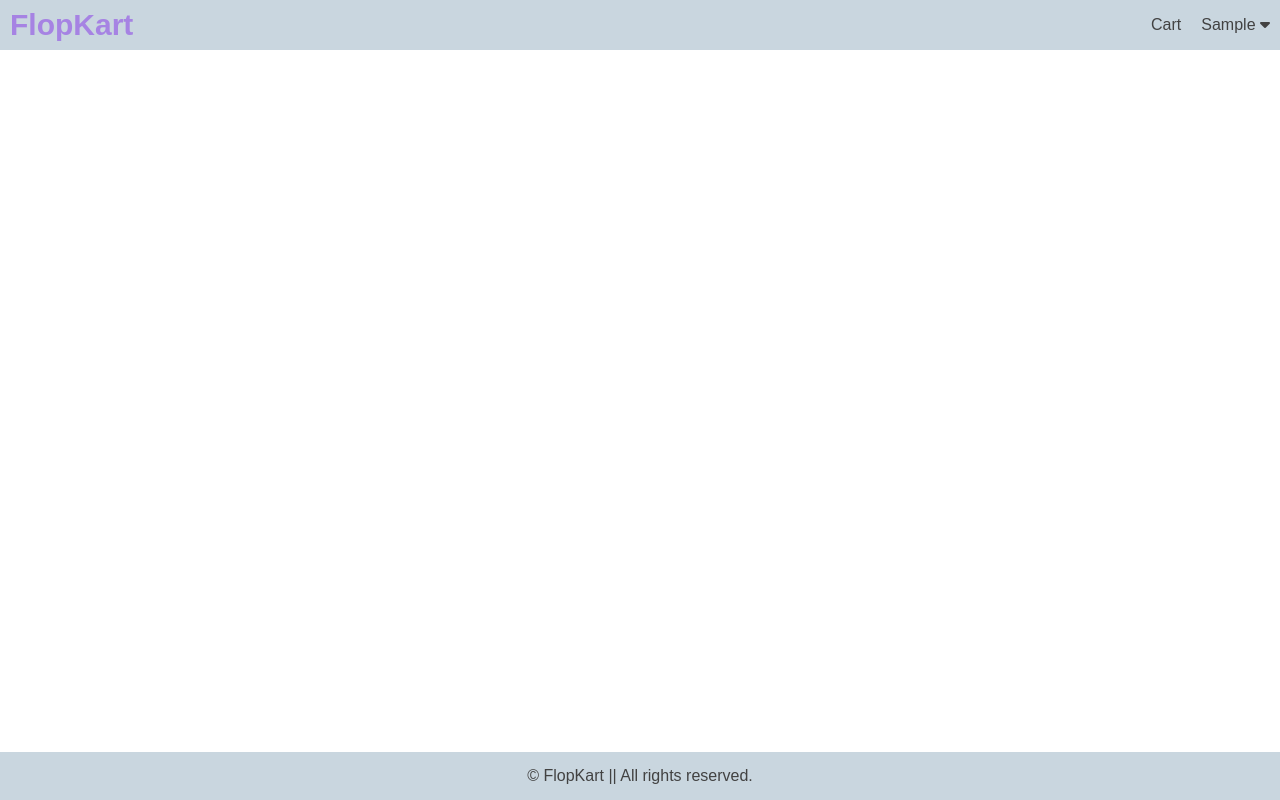
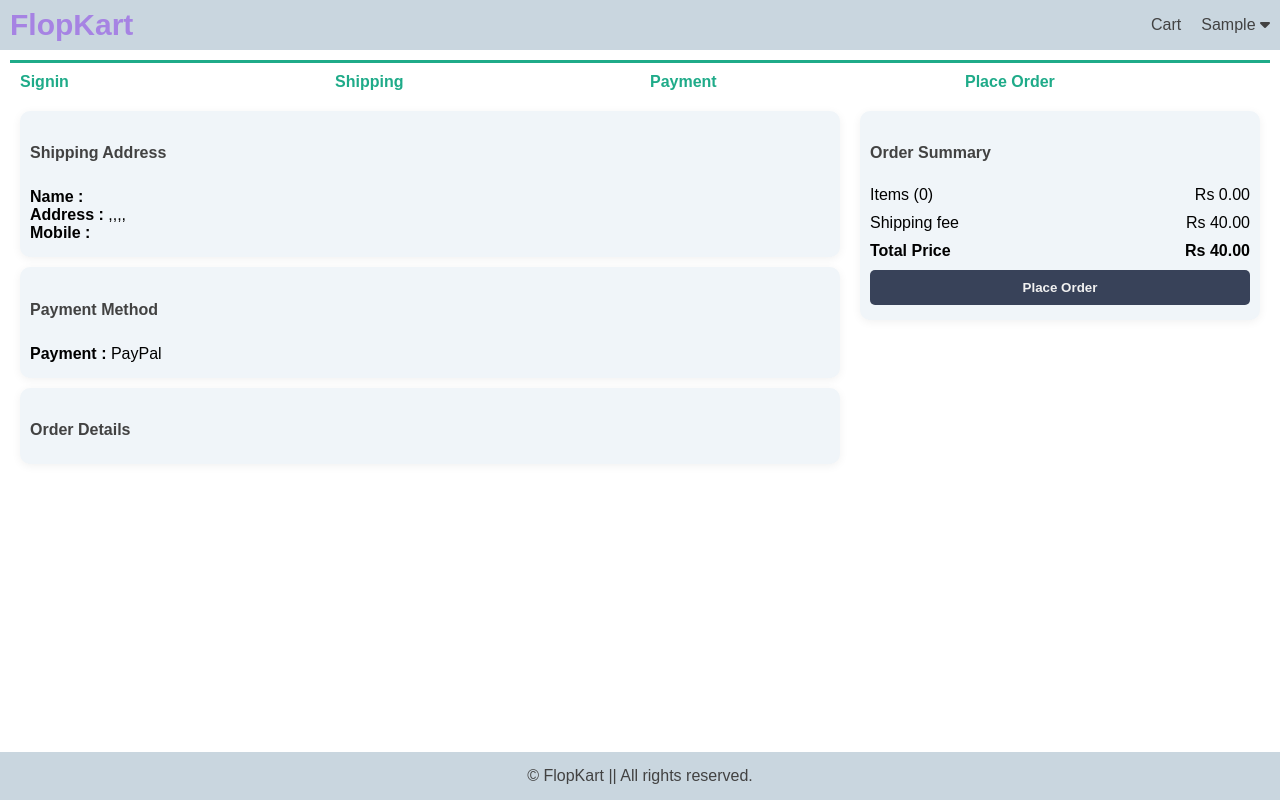
Before and after one commit to akshaymemail/FlopKart-a-shopping-webiste, a React (Create React App) app in the folder frontend/: page /placeorder in a window 1280 px wide. Built offline with nearby package versions, Linux system fonts and the light colour scheme; sample sign-in values are in the browser's storage.

Commit message:
add place order

```diff
--- a/frontend/src/App.js
+++ b/frontend/src/App.js
@@ -10,6 +10,7 @@ import SignInScreen from './screens/SignInScreen';
 import RegisterScreen from './screens/RegisterScreen'
 import shippingAddressScreen from './screens/ShippingAddressScreen'
 import PaymentMethods from './screens/PaymentMethods';
+import PlaceOrderScreen from './screens/PlaceOrderScreen';
 
 function App() {
   return (
@@ -24,6 +25,7 @@ function App() {
           <Route path="/register" component = {RegisterScreen}></Route>
           <Route path="/shipping" component={shippingAddressScreen}></Route>
           <Route path="/payment" component = {PaymentMethods}></Route>
+          <Route path="/placeorder" component = {PlaceOrderScreen}></Route>
         </main>
       <Footer />
     </div>
--- a/frontend/src/index.css
+++ b/frontend/src/index.css
@@ -111,6 +111,11 @@ input {
 
 input:focus {
   border-bottom: 3.1px dashed #1fab89;
+}
+
+:disabled{
+  cursor: not-allowed;
+  background-color: #384259;
 }
 
 /* ---------------------------------------------------------------- */
--- a/frontend/src/screens/CartScreen.jsx
+++ b/frontend/src/screens/CartScreen.jsx
@@ -3,7 +3,6 @@ import { useDispatch, useSelector } from 'react-redux'
 import CartRow from '../components/cart/CartRow'
 import Checkout from '../components/cart/Checkout'
 import EmptyCart from '../components/cart/EmptyCart'
-import LoadingBox from '../components/LoadingBox'
 import { addToCart } from '../redux/cart/cartActions'
 
 function CartScreen(props) {
@@ -15,7 +14,6 @@ function CartScreen(props) {
             dispatch(addToCart(productId, quantity))
         }
     }, [dispatch, productId, quantity])
-
     const cart = useSelector(state => state.cart)
     const {cartItems} = cart
 
--- a/frontend/src/screens/PaymentMethods.jsx
+++ b/frontend/src/screens/PaymentMethods.jsx
@@ -1,6 +1,6 @@
 import React, { useState } from 'react'
 import { useDispatch, useSelector } from 'react-redux'
-import Checkout from '../components/Checkout'
+import CheckoutStep from '../components/CheckoutStep'
 import { savePaymentMethod } from '../redux/cart/cartActions'
 
 function PaymentMethods(props) {
@@ -21,7 +21,7 @@ function PaymentMethods(props) {
     }
     return (
         <div>
-            <Checkout step1 step2 step3 />
+            <CheckoutStep step1 step2 step3></CheckoutStep>
             <form className='form' onSubmit={handleSubmit} >
                 <div>
                     <h1>Select Payment Method</h1>
--- /dev/null
+++ b/frontend/src/screens/PlaceOrderScreen.jsx
@@ -0,0 +1,117 @@
+import React from 'react'
+import { useSelector } from 'react-redux'
+import { Link } from 'react-router-dom'
+import CartImage from '../components/cart/CartImage'
+import CheckoutStep from '../components/CheckoutStep'
+
+function PlaceOrderScreen(props) {
+    const cart = useSelector(state => state.cart)
+    const signIn = useSelector(state => state.signIn)
+    if(!cart.paymentMethod || !signIn.userInfo){
+        props.history.push('/payment')
+    }
+    const {shippingAddress, paymentMethod, cartItems} = cart
+    cart.items = cartItems.reduce((a, c) => a + c.quantity, 0)
+    cart.itemPrice = cartItems.reduce((a, c) => a + c.quantity * c.price , 0)
+    // charge rs 40 if user shooping under 199 rs
+    cart.shippingPrice = cart.itemPrice > 199 ? 0 : 40
+    // total Price
+    cart.totalPrice = (cart.itemPrice + cart.shippingPrice)
+
+    // HANDLE PLACE ORDER
+    function handlePlaceOrder(e){
+        e.preventDefault()
+        // TODO ...
+    }
+
+    return (
+        <div>
+            <CheckoutStep step1 step2 step3 step4></CheckoutStep>
+            <div className="row top">
+                <div className="col-2">
+                    <ul>
+                        <li>
+                            <div className='card card-body'>
+                            <h2> <strong>Shipping Address</strong> </h2>
+                                <p>
+                                    <strong>Name :</strong> {shippingAddress.fullName} <br/>
+                                    <strong>Address : </strong>
+                                    {shippingAddress.address},
+                                    {shippingAddress.locality},
+                                    {shippingAddress.city},
+                                    {shippingAddress.state},
+                                    {shippingAddress.pinCode} <br/>
+                                    <strong>Mobile : </strong> {shippingAddress.mobileNumber}
+                                </p>
+                            </div>
+                        </li>
+
+                        <li>
+                            <div className='card card-body'>
+                            <h2> <strong>Payment Method</strong> </h2>
+                                <p>
+                                    <strong>Payment :</strong> {paymentMethod} <br/>
+                                </p>
+                            </div>
+                        </li>
+
+                        <li>
+                            <div className='card card-body'>
+                                <h2> <strong>Order Details</strong> </h2>
+                                <ul>
+                                    {
+                                        cartItems.map(item => (
+                                            <li key={item.id}>
+                                                <div className="row">
+                                                    <CartImage url={item.image} alt={item.name} />
+                                                    <div className='min-30'>
+                                                        <Link to={`/product/${item.product}`} > <abbr title={item.name}>{item.name.substring(0, 10)+'...'}</abbr></Link>
+                                                    </div>
+                                                    <div> {item.quantity} x Rs {item.price} = Rs {item.quantity * item.price}</div>
+                                                </div>  {/*row div end */}
+                                            </li>
+                                        ))
+                                    }
+                                </ul>
+                            </div>
+                        </li>
+                    </ul>
+                </div>
+                <div className="col-1">
+                    <div className="card card-body">
+                        <ul>
+                            <li>
+                                <h2><strong>Order Summary</strong></h2>
+                            </li>
+                            <li>
+                                <div className="row">
+                                    <div>Items ({cart.items})</div>
+                                    <div>Rs {cart.itemPrice.toFixed(2)}</div>
+                                </div>
+                            </li>
+                            <li>
+                                <div className="row">
+                                    <div>Shipping fee</div>
+                                    <div>Rs {cart.shippingPrice.toFixed(2)}</div>
+                                </div>
+                            </li>
+                            <li>
+                                <div className="row">
+                                    <div><strong>Total Price</strong></div>
+                                    <div><strong>Rs {cart.totalPrice.toFixed(2)}</strong></div>
+                                </div>
+                            </li>
+                            <li>
+                                <button type="submit" onClick={handlePlaceOrder} disabled ={cartItems.length === 0}>
+                                    Place Order
+                                </button>
+                            </li>
+                        </ul>
+                    </div>
+                </div>
+            </div>
+        </div>
+    )
+}
+
+export default PlaceOrderScreen
--- a/frontend/src/screens/RegisterScreen.jsx
+++ b/frontend/src/screens/RegisterScreen.jsx
@@ -63,7 +63,7 @@ function SignInScreen(props) {
                     <button type="submit">{loading ? <i className="fa fa-spinner fa-spin button-loading"></i> :  <i>Create account</i> } </button>
                 </div>
                 <div>
-                    <p>Already have an account? {' '} <Link  to={`login?redirect=${redirect}`} >Sign in!</Link></p>
+                    <p>Already have an account? {' '} <Link  to={`signin?redirect=${redirect}`} >Sign in!</Link></p>
                 </div>
             </form>
         </div>
--- a/frontend/src/screens/ShippingAddressScreen.jsx
+++ b/frontend/src/screens/ShippingAddressScreen.jsx
@@ -1,6 +1,6 @@
 import React, { useState } from 'react'
 import { useDispatch, useSelector } from 'react-redux'
-import Checkout from '../components/Checkout'
+import CheckoutStep from '../components/CheckoutStep'
 import { saveShippingAddress } from '../redux/cart/cartActions'
 
 function ShippingAddressScreen(props) {
@@ -29,7 +29,7 @@ function ShippingAddressScreen(props) {
     }
     return (
         <div>
-            <Checkout step1 step2 ></Checkout>
+            <CheckoutStep step1 step2 ></CheckoutStep>
             <form className='form' onSubmit={handleSubmit} >
                 <h1>Shipping Address</h1>
                 <div>
```
Also changed, not shown: frontend/src/components/CheckoutStep.jsx (renamed from frontend/src/components/Checkout.jsx), 1 other file (tests, documents, lock files or other folders).
